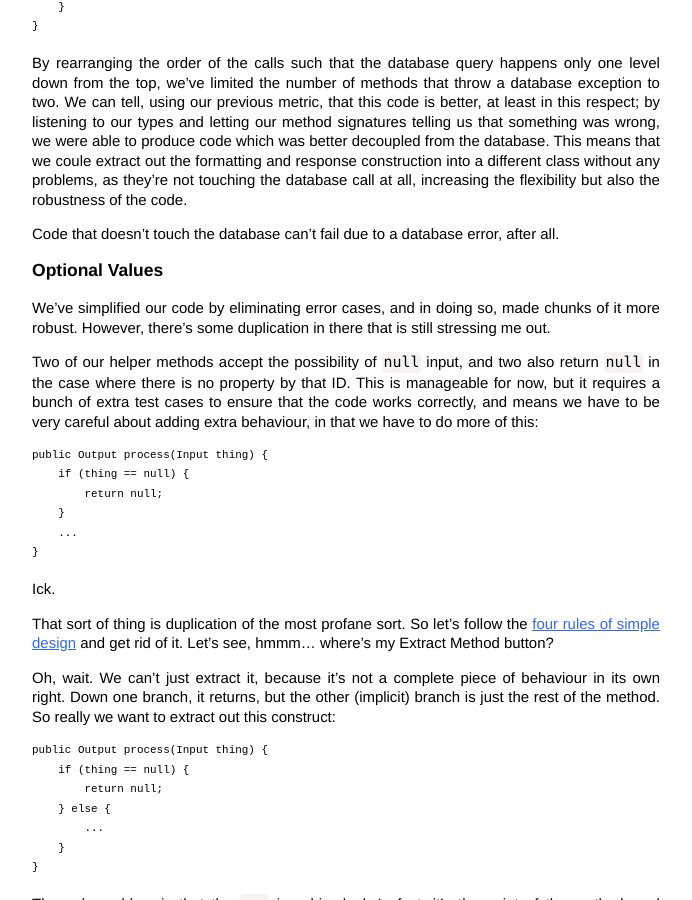
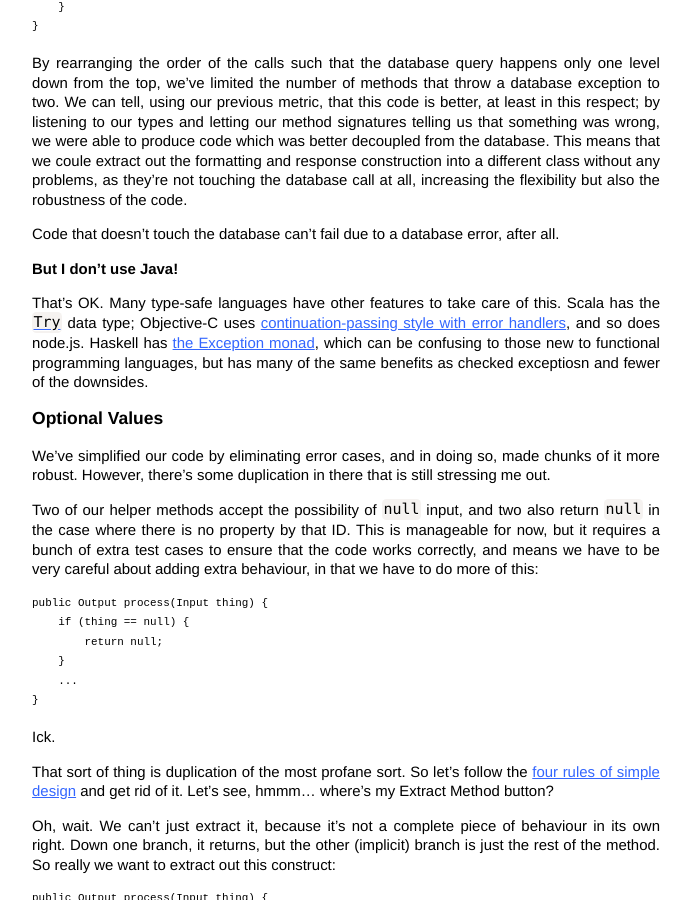
Before and after one commit to SamirTalwar/talks, a Jekyll site: the page built from use-your-type-system.md, in a window 1280 px wide and 900 px high, scrolled down 8706 px. Shown: the whole window, without its empty margins (294-986 px from the left). Built offline with Jekyll 4.4.1, drawn with Linux system fonts in a browser that asks for light colours; nearby versions of some CDN libraries; comment, search, counter and statistics services are not loaded.

Commit message:
Add information about non-Java languages.

```diff
--- a/use-your-type-system.md
+++ b/use-your-type-system.md
@@ -421,6 +421,14 @@ By rearranging the order of the calls such that the database query happens only
 
 Code that doesn't touch the database can't fail due to a database error, after all.
 
+#### But I don't use Java!
+
+That's OK. Many type-safe languages have other features to take care of this. Scala has the [`Try`][scala.util.Try] data type; Objective-C uses [continuation-passing style with error handlers][iOS Developer Library: Dealing With Errors], and so does node.js. Haskell has [the Exception monad][Control.Monad.Except], which can be confusing to those new to functional programming languages, but has many of the same benefits as checked exceptiosn and fewer of the downsides.
+
+[scala.util.Try]: http://www.scala-lang.org/api/current/#scala.util.Try
+[iOS Developer Library: Dealing With Errors]: https://developer.apple.com/library/ios/documentation/Cocoa/Conceptual/ProgrammingWithObjectiveC/ErrorHandling/ErrorHandling.html
+[Control.Monad.Except]: https://hackage.haskell.org/package/mtl/docs/Control-Monad-Except.html
+
 ### Optional Values
 
 We've simplified our code by eliminating error cases, and in doing so, made chunks of it more robust. However, there's some duplication in there that is still stressing me out.
```
